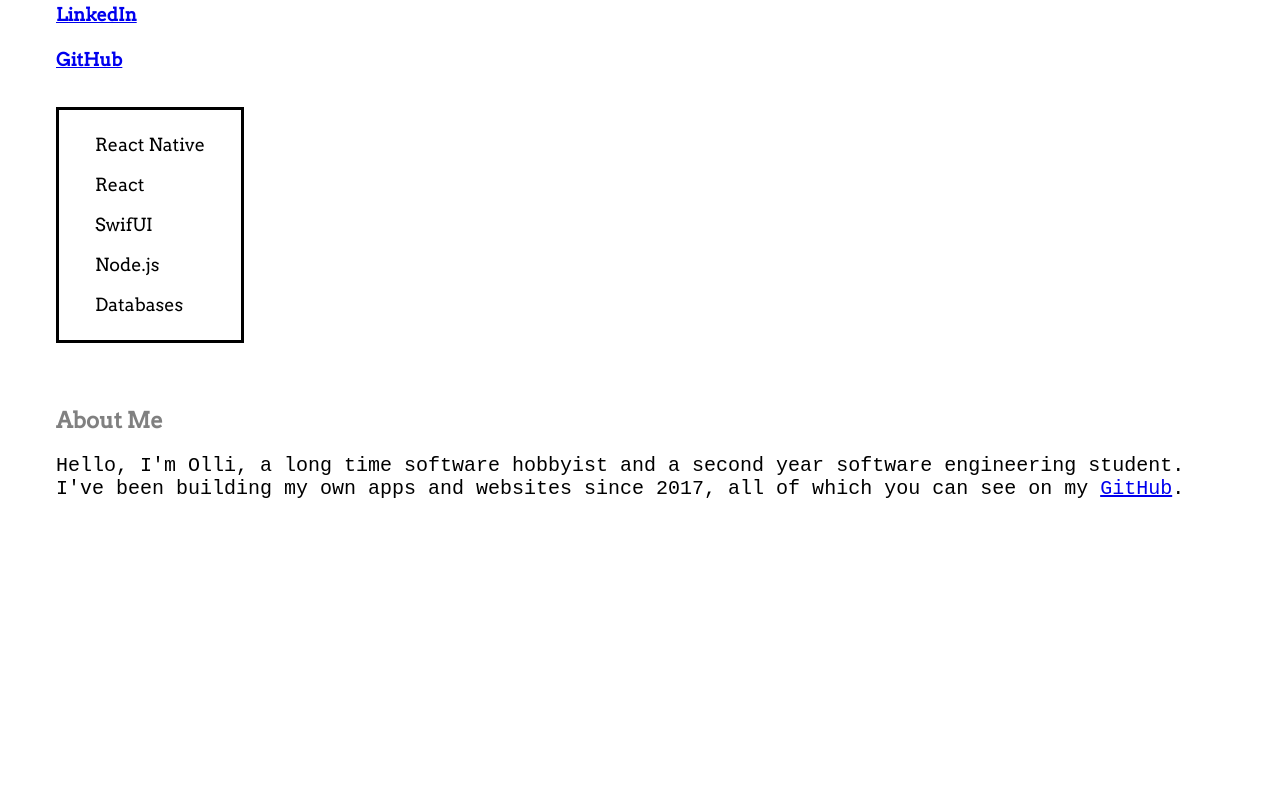
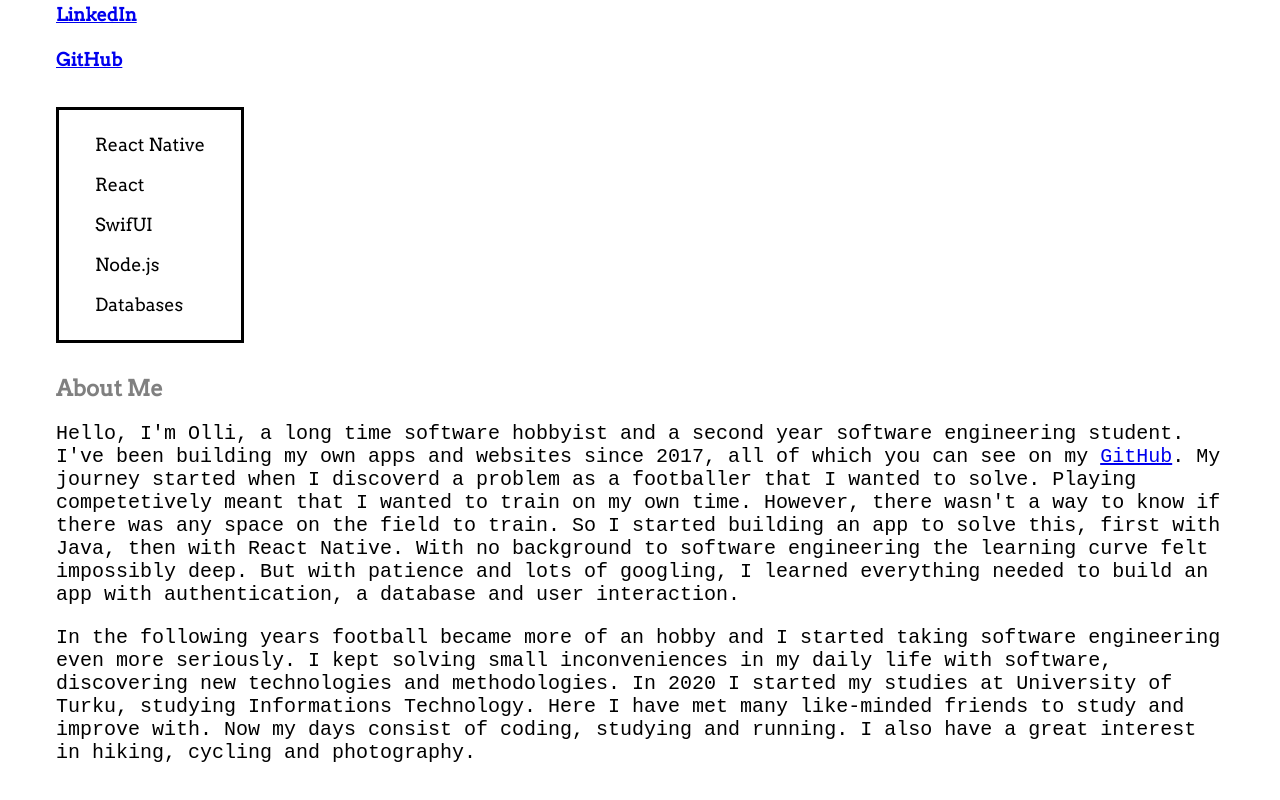
Before and after one commit to ollitoivanen/ollitoivanen-ollitoivanen.github.io, a Gatsby site: page / in a window 1280 px wide. Shown: the part 520-1320 px from the top of the page. Before the commit the page ends 1096 px from the top, so only its background shows below. Built offline with nearby package versions, Linux system fonts and the light colour scheme; Gatsby itself is replaced by a stand-in of ours.

Commit message:
Add longer about me

```diff
--- a/src/pages/index.js
+++ b/src/pages/index.js
@@ -4,33 +4,40 @@ import * as React from "react";
 import PortraitImage from "../components/PortraitImage";
 
 const skills = ["React Native", "React", "SwifUI", "Node.js", "Databases"]
+const aboutMeText_1 = "Hello, I'm Olli, a long time software hobbyist and a second year software engineering student. I've been building my own apps and websites since 2017, all of which you can see on my "
+const aboutMeText_2 = ". My journey started when I discoverd a problem as a footballer that I wanted to solve. Playing competetively meant that I wanted to train on my own time. However, there wasn't a way to know if there was any space on the field to train. So I started building an app to solve this, first with Java, then with React Native. With no background to software engineering the learning curve felt impossibly deep. But with patience and lots of googling, I learned everything needed to build an app with authentication, a database and user interaction."
+const aboutMeText_3 = "In the following years football became more of an hobby and I started taking software engineering even more seriously. I kept solving small inconveniences in my daily life with software, discovering new technologies and methodologies.  In 2020 I started my studies at University of Turku, studying Informations Technology. Here I have met many like-minded friends to study and improve with.  Now my days consist of coding, studying and running. I also have a great interest in hiking, cycling and photography."
 const IndexPage = () => {
   return (
     <main style={view_container}>
       <PortraitImage />
         <h1 style={text_header}>Building things to last</h1>
         <h2 style={text_name}>Olli Toivanen</h2>
-      <h2 style={text_name}><a style={text_personal_links} href={"https://www.linkedin.com/in/ollitoivanen/"}>LinkedIn</a></h2>
-      <h2 style={text_name}><a style={text_personal_links} href={"https://github.com/ollitoivanen"}>GitHub</a></h2>
+        <h2 style={text_name}>
+          <a style={text_personal_links} href={"https://www.linkedin.com/in/ollitoivanen/"}>LinkedIn</a>
+        </h2>
+        <h2 style={text_name}>
+          <a style={text_personal_links} href={"https://github.com/ollitoivanen"}>GitHub</a>
+        </h2>
         <div style={view_skills_container}>
           {skills.map(skill=>(
           <p style={text_skills}>{skill}</p>
           ))}
       </div>
-
         <h2 style={text_about_me_header}>About Me</h2>
-      <p style={text_about_me}>Hello, I'm Olli, a long time software hobbyist and a second year software engineering student.
-       I've been building my own apps and websites since 2017,
-        all of which you can see on my <a style={text_link} href="https://github.com/ollitoivanen">GitHub</a>
-      .</p>
-
+          <p style={text_about_me}>
+            {aboutMeText_1}
+          <a style={text_link} href="https://github.com/ollitoivanen">GitHub</a>
+            {aboutMeText_2}
+          </p>
+          <p style={text_about_me}>{aboutMeText_3}</p>
     </main>
   );
 };
 
 
 const view_container = {
-  padding: 48
+  padding: 48,
 }
 
 const text_header = {
@@ -48,7 +55,7 @@ const text_about_me_header = {
   fontFamily: "Arvo Regular",
   fontSize: 22,
   color: "gray",
-  marginTop: 64
+  marginTop: 32
 };
 
 const text_skills = {
```
Lines whose indentation alone changed are shown as unchanged.
